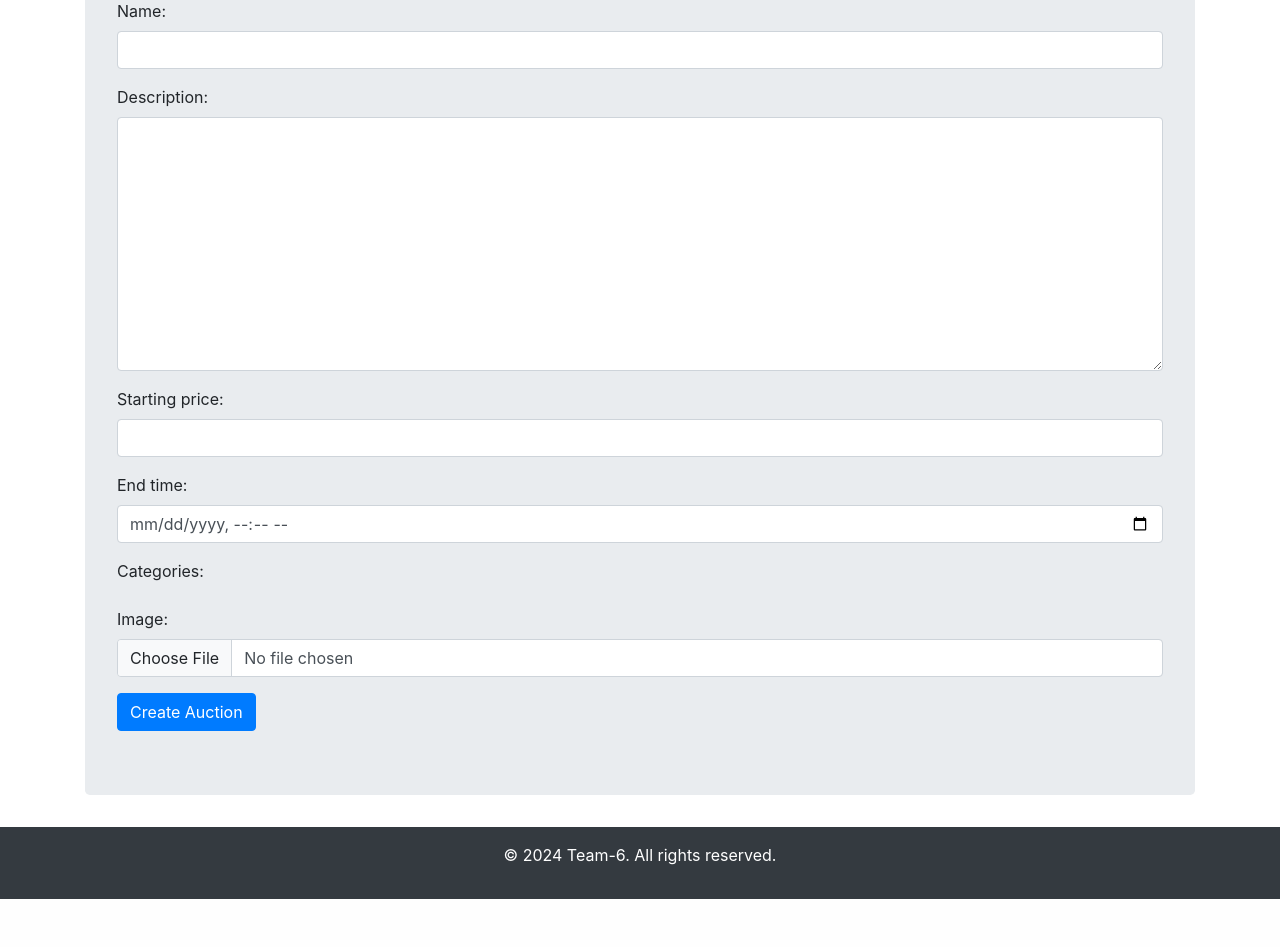
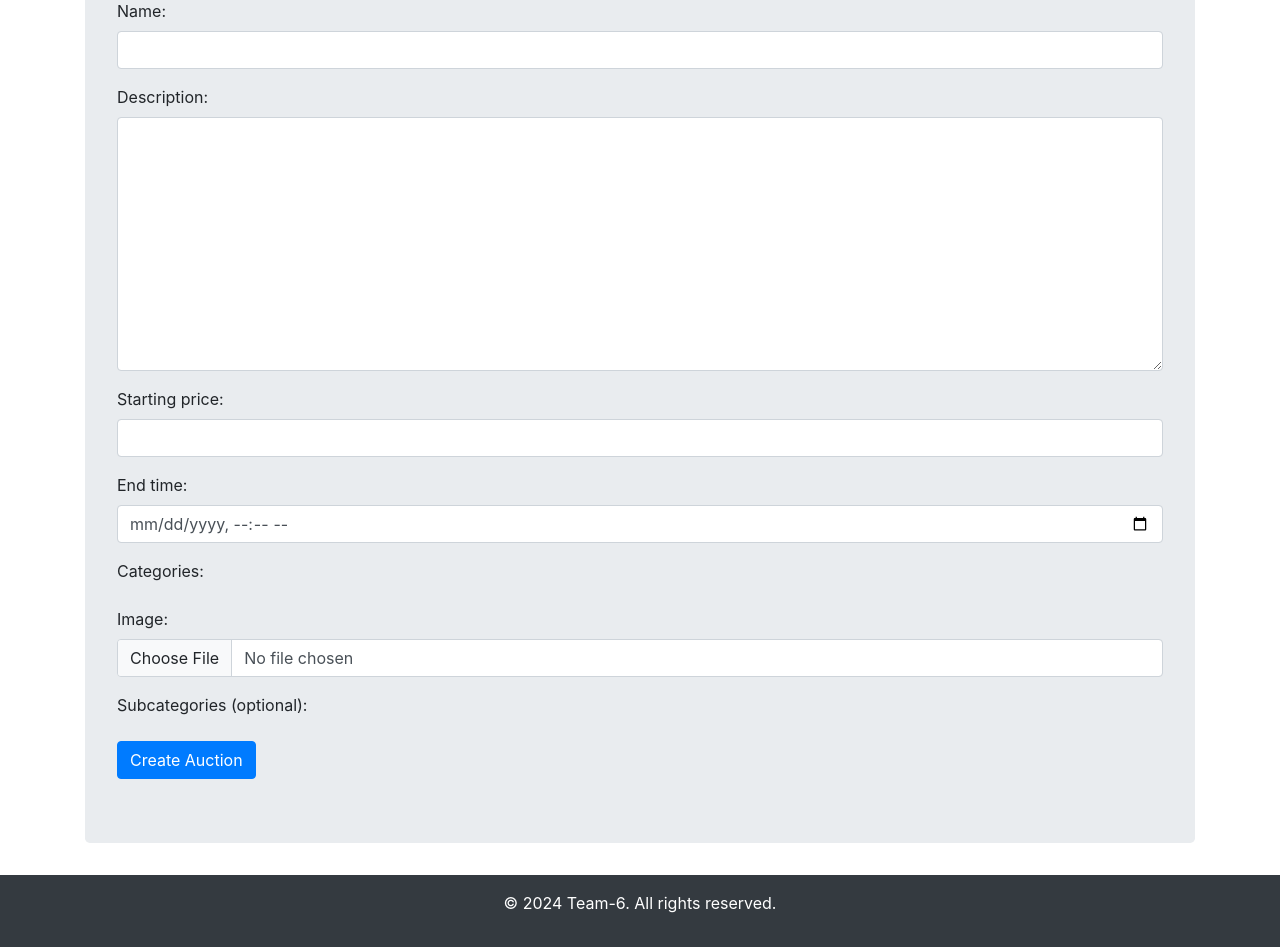
Before and after one commit to nightecz/auction_portal_final_project, a Django app: page /auction_create/ in a window 1280 px wide. Shown: the part 167-1114 px from the top of the page. Before the commit the page ends 1066 px from the top, so only its background shows below. Run offline with Django 5.2, Linux system fonts and the light colour scheme; data that the repository does not hold is empty; some libraries are stand-ins or nearby versions.

Commit message:
- debug filtration by subcategories - possible to create auction with subcategories - add conditions for create auctions, now onle 1 main category is possible and 2 subcaregories - debug in AuctionUpdateForm - now subcategories are visible

```diff
--- a/final_project/urls.py
+++ b/final_project/urls.py
@@ -28,6 +28,7 @@ urlpatterns = [
     path('auction/update/<pk>', AuctionUpdateView.as_view(), name='auction_update'),
     path('auction/cancel/<pk>/', AuctionCancelView.as_view(), name='auction_cancel'),
 
+
     path('auction/<int:purchase_id>/buyer-confirmation/', BuyerConfirmView.as_view(), name='buyer_confirmation'),
     path('auction/<int:purchase_id>/seller-confirmation/', SellerConfirmView.as_view(), name='seller_confirmation'),
 
--- a/viewer/forms.py
+++ b/viewer/forms.py
@@ -6,7 +6,7 @@ from django.forms.widgets import HiddenInput
 from viewer.models import Profile, Bid, Purchase
 from django.forms import (
     CharField, DateField, Form, IntegerField, ModelChoiceField, Textarea, TextInput, EmailInput, PasswordInput,
-    ModelForm, DateInput, NumberInput, CheckboxSelectMultiple, DateTimeInput, DecimalField, ChoiceField
+    ModelForm, DateInput, NumberInput, CheckboxSelectMultiple, DateTimeInput, DecimalField, ChoiceField, ModelMultipleChoiceField
 )
 from django.contrib.auth.forms import UserCreationForm
 from django.contrib.auth.models import User
@@ -65,20 +65,45 @@ class ProfileEditForm(ModelForm):
         fields = ['avatar']
 
 class AuctionCreateForm(ModelForm):
+    subcategories = ModelMultipleChoiceField(
+        queryset=Category.objects.filter(parent__isnull=False),
+        required=False,
+        widget=CheckboxSelectMultiple(),
+        label="Subcategories (optional)"
+    )
     class Meta:
         model = Auction
         fields = ['name', 'description', 'starting_price', 'end_time', 'categories', 'image']
         widgets = {
             'description': Textarea(),
-            'categories': CheckboxSelectMultiple(),
+            'categories': CheckboxSelectMultiple(attrs={'class': 'form-control'}),
             'end_time': DateTimeInput(attrs={'type': 'datetime-local'}),
         }
 
     def __init__(self, *args, **kwargs):
         super().__init__(*args, **kwargs)
+
+        #only main_category is visible
+        self.fields['categories'].queryset = Category.objects.filter(parent__isnull=True)
+        #only sub_categories are visible
+        self.fields['subcategories'].queryset = Category.objects.filter(parent__isnull=False)
+
         for field_name in self.fields:
             self.fields[field_name].widget.attrs['class'] = 'form-control'
         self.fields['categories'].widget.attrs.pop('class', None)
+        self.fields['subcategories'].widget.attrs.pop('class', None)
+
+    def clean_categories(self):
+        categories = self.cleaned_data.get('categories')
+        if categories.count() > 1:
+            raise ValidationError("You can select only one main category.")
+        return categories
+
+    def clean_subcategories(self):
+        subcategories = self.cleaned_data.get('subcategories')
+        if subcategories and subcategories.count() > 2:
+            raise ValidationError("You can select up to two subcategories.")
+        return subcategories
 
     def save(self, commit=True):
         auction = super().save(commit=False)  # Nejprve uložíme aukci bez okamžitého commitu do DB
@@ -90,6 +115,12 @@ class AuctionCreateForm(ModelForm):
         return auction
 
 class AuctionUpdateForm(ModelForm):
+    subcategories = ModelMultipleChoiceField(
+        queryset=Category.objects.filter(parent__isnull=False),
+        required=False,
+        widget=CheckboxSelectMultiple(),
+        label="Subcategories (optional)"
+    )
     class Meta:
         model = Auction
         fields = ['description', 'categories', 'image'] #permitted field
@@ -97,6 +128,54 @@ class AuctionUpdateForm(ModelForm):
             'description': Textarea(),
             'categories': CheckboxSelectMultiple(),
         }
+
+    def __init__(self, *args, **kwargs):
+        super().__init__(*args, **kwargs)
+
+        # only main_category is visible
+        self.fields['categories'].queryset = Category.objects.filter(parent__isnull=True)
+        # only sub_categories are visible
+        self.fields['subcategories'].queryset = Category.objects.filter(parent__isnull=False)
+
+        # add classes to form fields
+        for field_name in self.fields:
+            self.fields[field_name].widget.attrs['class'] = 'form-control'
+        self.fields['categories'].widget.attrs.pop('class', None)
+        self.fields['subcategories'].widget.attrs.pop('class', None)
+
+        # Pre-fill 'subcategories' with the current subcategories of the auction
+        if self.instance.pk:
+            self.fields['subcategories'].initial = self.instance.categories.filter(parent__isnull=False)
+
+    def clean_categories(self):
+        categories = self.cleaned_data.get('categories')
+        if categories.count() > 1:
+            raise ValidationError("You can select only one main category.")
+        return categories
+
+    def clean_subcategories(self):
+        subcategories = self.cleaned_data.get('subcategories')
+        if subcategories and subcategories.count() > 2:
+            raise ValidationError("You can select up to two subcategories.")
+        return subcategories
+
+    def save(self, commit=True):
+        # Get the instance of Auction object being updated
+        auction = super().save(commit=False)
+
+        # Ensure the main category is added to categories
+        main_category = self.cleaned_data.get('categories')
+        if main_category:
+            auction.categories.set(main_category)
+
+        # Add subcategories
+        subcategories = self.cleaned_data.get('subcategories')
+        if subcategories:
+            auction.categories.add(*subcategories)
+
+        if commit:
+            auction.save()
+        return auction
 
 class BidForm(ModelForm):
     bid_amount = DecimalField(label='Place Your Bid', widget=NumberInput(attrs={
--- a/viewer/templates/advanced_search.html
+++ b/viewer/templates/advanced_search.html
@@ -92,7 +92,7 @@
                     <td><a href="{% url 'advanced_search' %}?q={{ auction.seller.username }}">{{ auction.seller.username }}</a></td>
                     <td>
                         {% for category in auction.categories.all %}
-                            <a href="{% url 'advanced_search' %}?category={{ category.id }}">{{ category.name }}</a>{% if not forloop.last %}, {% endif %}
+                            <a href="{% url 'advanced_search' %}?sub_category={{ category.id }}">{{ category.name }}</a>{% if not forloop.last %}, {% endif %}
                         {% endfor %}
                     </td>
                     <td>{{ auction.current_price }}</td>
--- a/viewer/views.py
+++ b/viewer/views.py
@@ -133,18 +133,20 @@ class AuctionCreateView(FormView):
     success_url = reverse_lazy('auctions')
 
     def form_valid(self, form):
-        cleaned_data = form.cleaned_data
-        auction = Auction.objects.create(
-            name=cleaned_data['name'],
-            description=cleaned_data['description'],
-            starting_price=cleaned_data['starting_price'],
-            end_time=cleaned_data['end_time'],
-            seller=self.request.user,
-            image=cleaned_data.get('image')
-        )
+        #Gets data from form
+        print("Form cleaned_data:", form.cleaned_data)
+
+        auction = form.save(commit=False)
+        auction.seller = self.request.user
+        auction.save()
+
         categories = form.cleaned_data['categories']
+        subcategories = form.cleaned_data['subcategories']
+
         if categories:  # Ensure categories are not empty
             auction.categories.set(categories)
+        if subcategories:  # Subcategories, if they are choose
+            auction.categories.add(*subcategories)
 
         return super().form_valid(form)
 
```
Also changed, not shown: viewer/templates/auction_create.html (line endings or trailing spaces).
